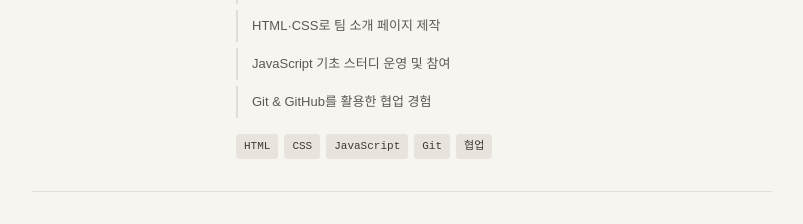
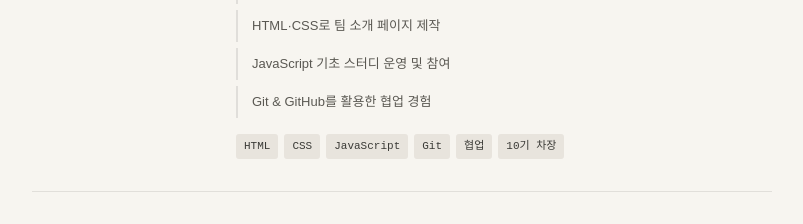
Before and after one commit to yxonsz/portfolio, a React (Vite) app: page / in a window 1280 px wide. Shown: the part 1140-1364 px from the top of the page, without its empty margins (238-1041 px from the left). Built offline with nearby package versions, Linux system fonts and the light colour scheme; a web font is replaced by a local one.

Commit message:
CPU 활동 내역 추가

```diff
--- a/src/components/Experience.jsx
+++ b/src/components/Experience.jsx
@@ -14,7 +14,7 @@ const experiences = [
       "JavaScript 기초 스터디 운영 및 참여",
       "Git & GitHub를 활용한 협업 경험",
     ],
-    tags: ["HTML", "CSS", "JavaScript", "Git", "협업"],
+    tags: ["HTML", "CSS", "JavaScript", "Git", "협업", " 10기 차장"],
   },
   {
     period: "2025.05.14 — 2025.06.20",
```
